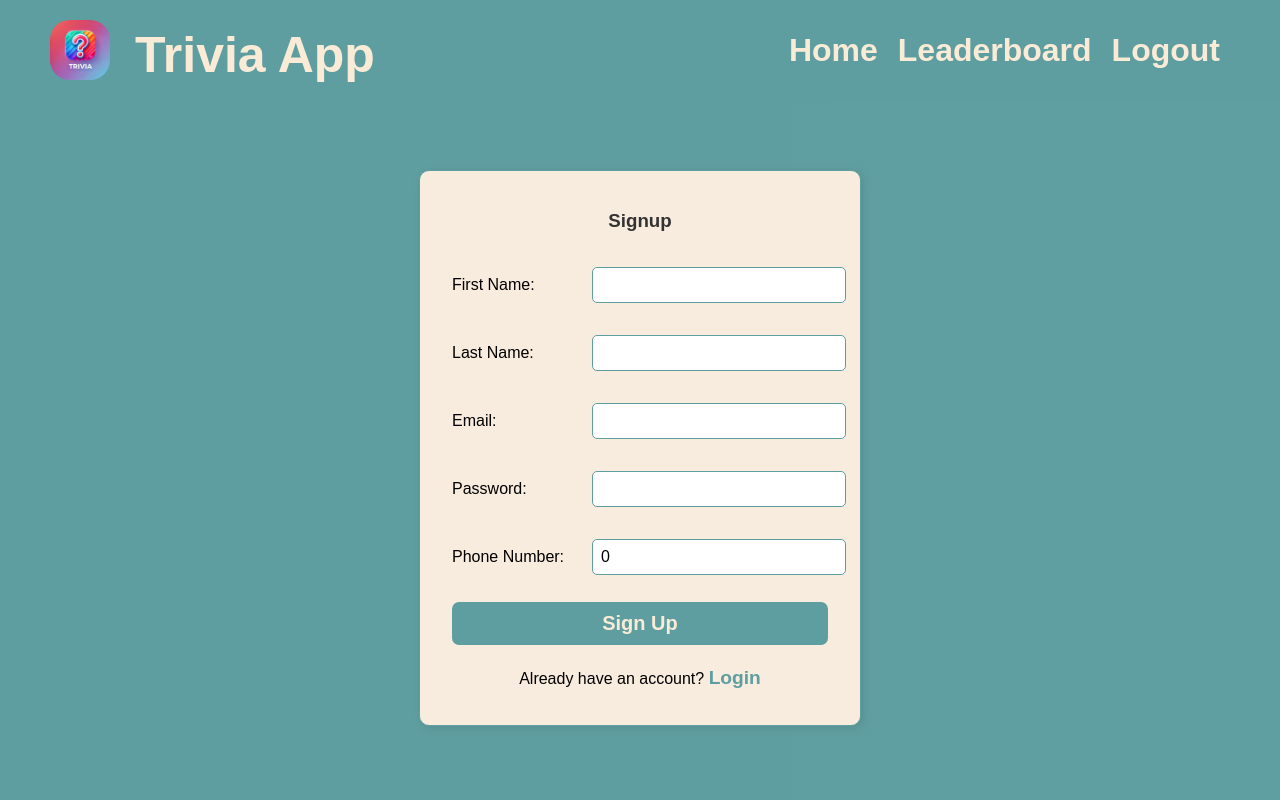
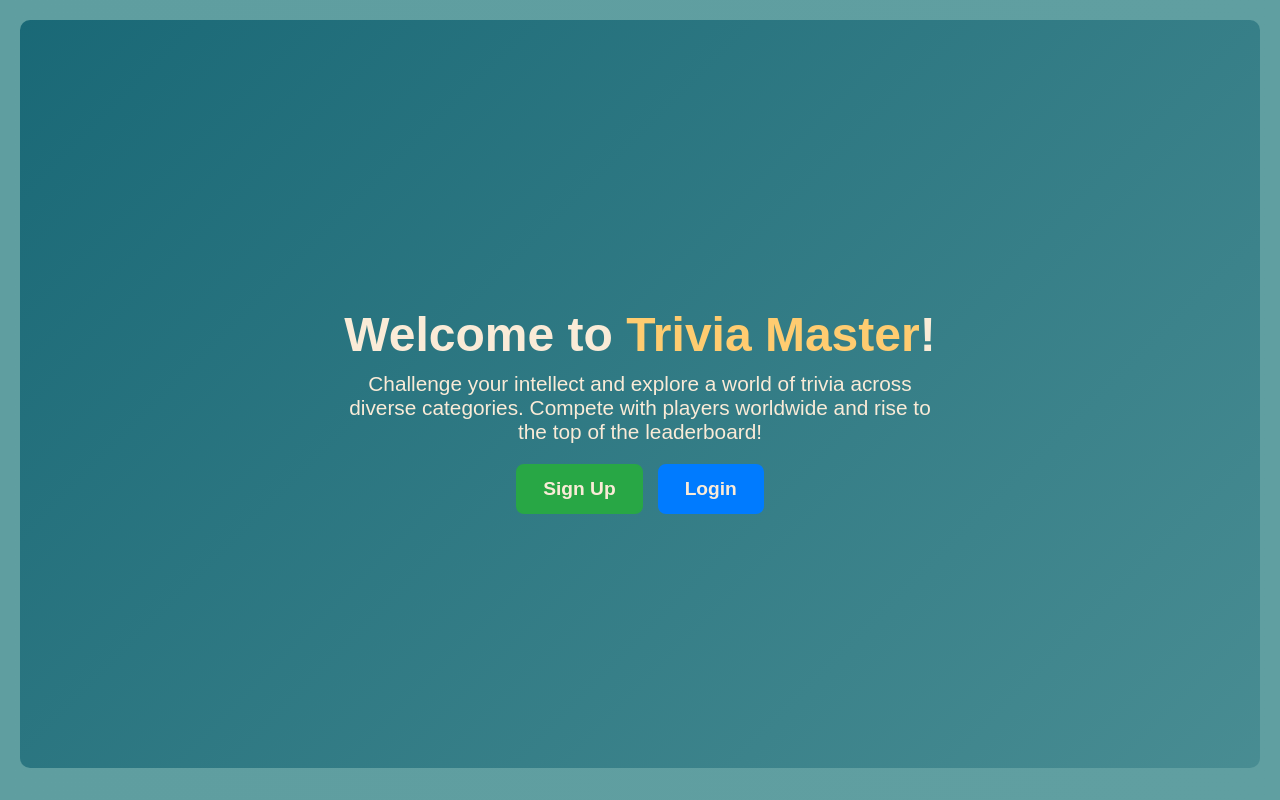
Before and after one commit to Saabikaroshni/Quiz-App, a React (Vite) app in the folder trivia-app/: page / in a window 1280 px wide. Built offline with nearby package versions, Linux system fonts and the light colour scheme.

Commit message:
home page

```diff
--- a/trivia-app/src/App.css
+++ b/trivia-app/src/App.css
@@ -4,6 +4,7 @@ body {
   padding: 0;
   background: linear-gradient(to right, cadetblue, #609fa1);
   background-attachment: fixed;
+  animation: gradientAnimation 10s ease infinite;
   background-size: cover;
   background-position: center;
   font-family: Arial, sans-serif;
--- a/trivia-app/src/App.jsx
+++ b/trivia-app/src/App.jsx
@@ -14,6 +14,7 @@ import Natures from './quiz/Natures';
 import Science from './quiz/Science';
 import Sports from './quiz/Sports';
 import Technology from './quiz/Technology';
+import Openpage from './pages/Openpage';
 
 import "./App.css";
 
@@ -28,7 +29,8 @@ const App = () => {
 
 
         <Route path="/home" element={<Home />} />
-        <Route path="/" element={<Signup/>}></Route>
+        <Route path="/signup" element={<Signup/>}></Route>
+        <Route path="/" element={<Openpage/>}></Route>
         <Route path="/login" element={<Login/>}></Route>
         <Route path="/congratulations" element={<Congratulations/>}></Route>
         <Route path="/quiz/nature" element={<Natures/>}></Route>
--- a/trivia-app/src/components/Navbar.jsx
+++ b/trivia-app/src/components/Navbar.jsx
@@ -1,16 +1,24 @@
-import { Link } from "react-router-dom";
+import { Link, useLocation } from "react-router-dom";
 import "../css/Navbar.css";
 
 const Navbar = () => {
+  const location = useLocation();
+
+
+  if (location.pathname === "/" || location.pathname === "/signup" || location.pathname === "/login") {
+    return null;
+  }
+
+
   return (
     <nav className="navbar">
       <div className="logo-container">
         <img src="/images/logo.png" alt="Trivia App Logo" className="logo" />
-        <h1>Trivia App</h1>
+        <h1>Trivia Master</h1>
       </div>
       <div className="nav-links">
         <Link to="/home">Home</Link>
-        <Link to="/leaderboard">Leaderboard</Link>
+        {/* <Link to="/leaderboard">Leaderboard</Link> */}
         <Link to="/">Logout</Link>
       </div>
     </nav>
--- /dev/null
+++ b/trivia-app/src/css/Open.css
@@ -0,0 +1,94 @@
+/* Full-page container with animated gradient background */
+.open-page {
+    display: flex;
+    padding: 10px;
+    justify-content: center;
+    align-items: center;
+    height: 91vh; /* Full viewport height */
+    width: 103vw; /* Full viewport width */
+    background: linear-gradient(-45deg,cadetblue,rgb(25, 104, 118),cadetblue);
+    background-size: 300% 300%;
+    animation: gradientAnimation 10s ease infinite;
+    margin: 0;
+    border-radius: 10px;
+  }
+
+  /* Gradient Animation */
+  @keyframes gradientAnimation {
+    0% {
+      background-position: 0% 50%;
+    }
+    50% {
+      background-position: 100% 50%;
+    }
+    100% {
+      background-position: 0% 50%;
+    }
+  }
+
+  /* Content Box */
+  .content {
+    text-align: center;
+    color: antiquewhite;
+    padding: 20px;
+    border-radius: 10px;
+  }
+
+  /* Header Text */
+  h1 {
+    font-size: 3rem;
+    font-family: "Poppins", sans-serif;
+    margin-bottom: 10px;
+  }
+
+  h1 span {
+    color: #ffcc70;
+  }
+
+  /* Description Text */
+  p {
+    font-size: 1.3rem;
+    font-weight: 300;
+    max-width: 600px;
+    margin-bottom: 20px;
+  }
+
+  /* Buttons */
+  .buttons {
+    display: flex;
+    justify-content: center;
+    gap: 15px;
+  }
+
+  .btn {
+    padding: 12px 25px;
+    font-size: 1.2rem;
+    font-weight: bold;
+    text-decoration: none;
+    border-radius: 8px;
+    transition: all 0.3s ease-in-out;
+  }
+
+  /* Signup Button */
+  .signup {
+    background: #28a745;
+    color: antiquewhite;
+    border: 2px solid #28a745;
+  }
+
+  .signup:hover {
+    background: transparent;
+    color: #28a745;
+  }
+
+  /* Login Button */
+  .login {
+    background: #007bff;
+    color: antiquewhite;
+    border: 2px solid #007bff;
+  }
+
+  .login:hover {
+    background: transparent;
+    color: #007bff;
+  }
--- a/trivia-app/src/pages/Congratulations.jsx
+++ b/trivia-app/src/pages/Congratulations.jsx
@@ -6,7 +6,7 @@ const Congratulations = () => {
     <div className="congrats-container">
       <h1>🎉 Congratulations! 🎉</h1>
       <p>You have successfully completed the quiz!</p>
-      <Link to="/" className="home-btn">Go to Home</Link>
+      <Link to="/home" className="home-btn">Go to Home</Link>
     </div>
   );
 };
--- a/trivia-app/src/pages/Login.jsx
+++ b/trivia-app/src/pages/Login.jsx
@@ -8,7 +8,8 @@ function login() {
   const navigate = useNavigate();
   const [password, setPass] = useState("");
   const [email, setEmail] = useState("");
-  const API_BASE_URL = "https://quiz-app-y65p.onrender.com";
+  const API_BASE_URL ="http://localhost:3001";
+  // const API_BASE_URL = "https://quiz-app-y65p.onrender.com";
 
   const handleLogin = async (event) => {
     event.preventDefault();
--- /dev/null
+++ b/trivia-app/src/pages/Openpage.jsx
@@ -0,0 +1,23 @@
+import { Link } from "react-router-dom";
+import "../css/Open.css";
+
+const OpenPage = () => {
+  return (
+    <div className="open-page">
+      <div className="content">
+        <h1>Welcome to <span>Trivia Master</span>!</h1>
+        <p>
+          Challenge your intellect and explore a world of trivia across diverse
+          categories. Compete with players worldwide and rise to the top of the
+          leaderboard!
+        </p>
+        <div className="buttons">
+          <Link to="/signup" className="btn signup">Sign Up</Link>
+          <Link to="/login" className="btn login">Login</Link>
+        </div>
+      </div>
+    </div>
+  );
+};
+
+export default OpenPage;
```
Also changed, not shown: 1 other file (tests, documents, lock files or other folders).
